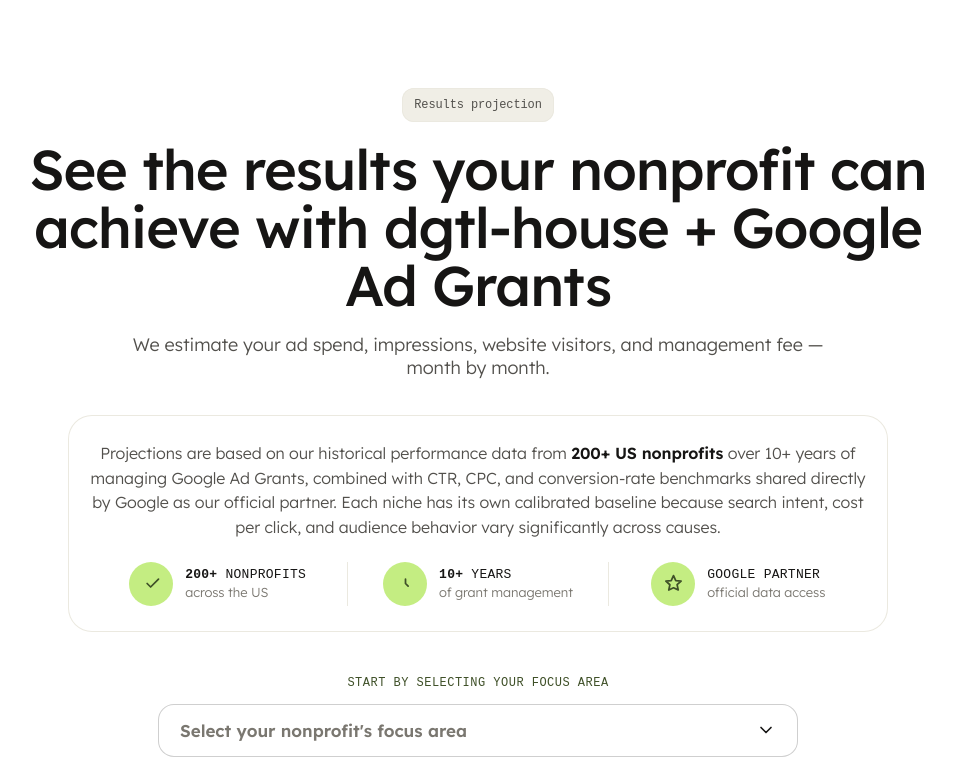
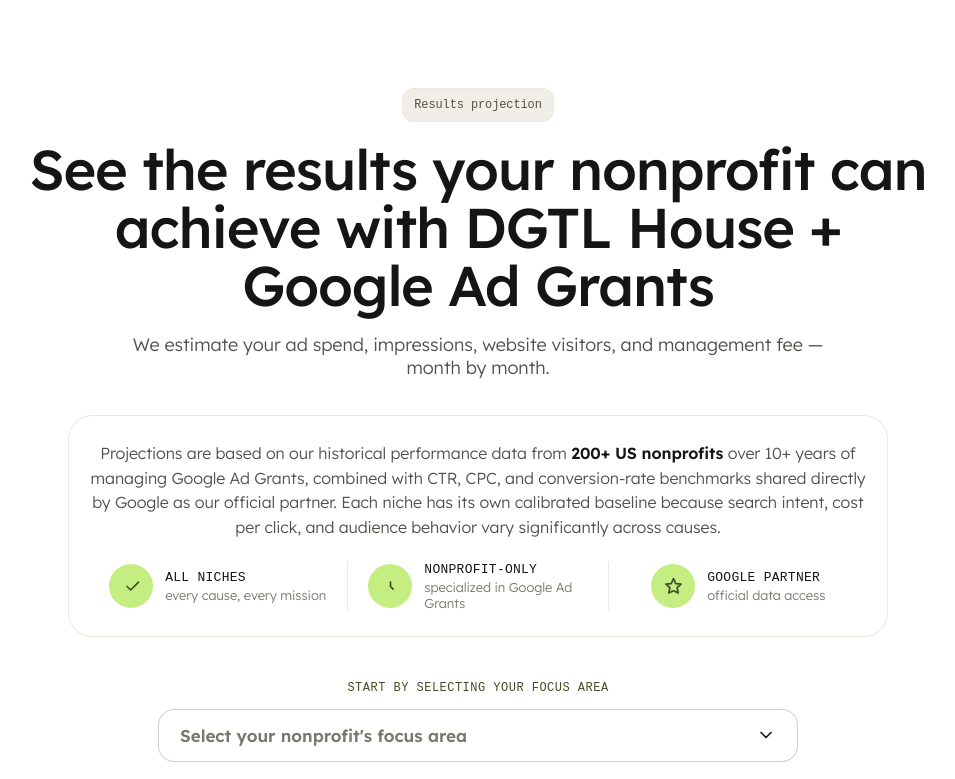
Before and after one commit to DGTL-House/calculator, a React (Vite) app: page / in a window 1280 px wide. Shown: the top 779 px of the page, without its empty margins (162-1117 px from the left). Built offline with nearby package versions, Linux system fonts and the light colour scheme; a web font is replaced by a local one.

Commit message:
fix calc

```diff
--- a/src/components/NicheStep.tsx
+++ b/src/components/NicheStep.tsx
@@ -1,91 +1,131 @@
-import { useState } from 'react'
-import { NICHES } from '../model/data'
-import { Eyebrow } from './Eyebrow'
+import { useState } from "react";
+import { NICHES } from "../model/data";
+import { Eyebrow } from "./Eyebrow";
 
 const TRUST_ITEMS = [
-  { stat: '200+', label: 'NONPROFITS', sub: 'across the US', iconPath: 'M20 7l-9 9-4-4' },
-  { stat: '10+', label: 'YEARS', sub: 'of grant management', iconPath: 'M12 7v5l3 3' },
   {
-    stat: '',
-    label: 'GOOGLE PARTNER',
-    sub: 'official data access',
-    iconPath: 'M12 3l2.6 5.6 6.1.6-4.6 4.1 1.3 6L12 16.9 6.6 19.4 7.9 13.4 3.3 9.3l6.1-.6z',
+    stat: "",
+    label: "ALL NICHES",
+    sub: "every cause, every mission",
+    iconPath: "M20 7l-9 9-4-4",
   },
-]
+  {
+    stat: "",
+    label: "NONPROFIT-ONLY",
+    sub: "specialized in Google Ad Grants",
+    iconPath: "M12 7v5l3 3",
+  },
+  {
+    stat: "",
+    label: "GOOGLE PARTNER",
+    sub: "official data access",
+    iconPath:
+      "M12 3l2.6 5.6 6.1.6-4.6 4.1 1.3 6L12 16.9 6.6 19.4 7.9 13.4 3.3 9.3l6.1-.6z",
+  },
+];
 
 interface NicheStepProps {
-  niche: number | null
-  onSelectNiche: (index: number) => void
-  onContinue: () => void
+  niche: number | null;
+  onSelectNiche: (index: number) => void;
+  onContinue: () => void;
 }
 
-export function NicheStep({ niche, onSelectNiche, onContinue }: NicheStepProps) {
-  const [open, setOpen] = useState(false)
-  const hasNiche = niche != null
-  const selected = hasNiche ? NICHES[niche] : null
+export function NicheStep({
+  niche,
+  onSelectNiche,
+  onContinue,
+}: NicheStepProps) {
+  const [open, setOpen] = useState(false);
+  const hasNiche = niche != null;
+  const selected = hasNiche ? NICHES[niche] : null;
 
   return (
     <section
       style={{
         maxWidth: 1080,
-        margin: '0 auto',
-        padding: '88px 40px 120px',
-        display: 'flex',
-        flexDirection: 'column',
-        alignItems: 'center',
-        textAlign: 'center',
+        margin: "0 auto",
+        padding: "88px 40px 120px",
+        display: "flex",
+        flexDirection: "column",
+        alignItems: "center",
+        textAlign: "center",
       }}
     >
       <Eyebrow>Results projection</Eyebrow>
       <h1
         style={{
-          margin: '18px 0 0',
+          margin: "18px 0 0",
           maxWidth: 920,
           fontWeight: 500,
-          fontSize: 'clamp(34px, 5vw, 56px)',
+          fontSize: "clamp(34px, 5vw, 56px)",
           lineHeight: 1.04,
-          letterSpacing: '-0.02em',
+          letterSpacing: "-0.02em",
         }}
       >
-        See the results your nonprofit can achieve with dgtl-house + Google Ad Grants
+        See the results your nonprofit can achieve with DGTL House + Google Ad
+        Grants
       </h1>
-      <p style={{ margin: '18px 0 0', maxWidth: 720, fontSize: 18, fontWeight: 300, color: 'var(--ink-500)' }}>
-        We estimate your ad spend, impressions, website visitors, and management fee &mdash; month by month.
+      <p
+        style={{
+          margin: "18px 0 0",
+          maxWidth: 720,
+          fontSize: 18,
+          fontWeight: 300,
+          color: "var(--ink-500)",
+        }}
+      >
+        We estimate your ad spend, impressions, website visitors, and management
+        fee &mdash; month by month.
       </p>
 
       {/* trust block */}
-      <div className="card" style={{ marginTop: 36, maxWidth: 820, padding: '26px 20px' }}>
-        <p style={{ margin: '0 0 22px', fontSize: 16, lineHeight: 1.55, fontWeight: 300, color: 'var(--ink-500)' }}>
-          Projections are based on our historical performance data from{' '}
-          <strong style={{ fontWeight: 600, color: 'var(--ink-900)' }}>200+ US nonprofits</strong> over 10+ years of
-          managing Google Ad Grants, combined with CTR, CPC, and conversion-rate benchmarks shared directly by Google
-          as our official partner. Each niche has its own calibrated baseline because search intent, cost per click,
-          and audience behavior vary significantly across causes.
+      <div
+        className="card"
+        style={{ marginTop: 36, maxWidth: 820, padding: "26px 20px" }}
+      >
+        <p
+          style={{
+            margin: "0 0 22px",
+            fontSize: 16,
+            lineHeight: 1.55,
+            fontWeight: 300,
+            color: "var(--ink-500)",
+          }}
+        >
+          Projections are based on our historical performance data from{" "}
+          <strong style={{ fontWeight: 600, color: "var(--ink-900)" }}>
+            200+ US nonprofits
+          </strong>{" "}
+          over 10+ years of managing Google Ad Grants, combined with CTR, CPC,
+          and conversion-rate benchmarks shared directly by Google as our
+          official partner. Each niche has its own calibrated baseline because
+          search intent, cost per click, and audience behavior vary
+          significantly across causes.
         </p>
-        <div style={{ display: 'flex', flexWrap: 'wrap', rowGap: 16 }}>
+        <div style={{ display: "flex", flexWrap: "wrap", rowGap: 16 }}>
           {TRUST_ITEMS.map((t, i) => (
             <div
               key={t.label}
               style={{
                 flex: 1,
-                display: 'flex',
-                alignItems: 'center',
+                display: "flex",
+                alignItems: "center",
                 gap: 12,
-                justifyContent: 'center',
-                padding: '0 20px',
-                borderLeft: i > 0 ? '1px solid var(--cream-400)' : undefined,
+                justifyContent: "center",
+                padding: "0 20px",
+                borderLeft: i > 0 ? "1px solid var(--cream-400)" : undefined,
               }}
             >
               <span
                 style={{
-                  flex: '0 0 auto',
-                  display: 'inline-flex',
-                  alignItems: 'center',
-                  justifyContent: 'center',
+                  flex: "0 0 auto",
+                  display: "inline-flex",
+                  alignItems: "center",
+                  justifyContent: "center",
                   width: 44,
                   height: 44,
                   borderRadius: 999,
-                  background: 'var(--lime-300)',
+                  background: "var(--lime-300)",
                 }}
               >
                 <svg
@@ -101,49 +141,87 @@
                   <path d={t.iconPath} />
                 </svg>
               </span>
-              <span style={{ display: 'flex', flexDirection: 'column', textAlign: 'left', gap: 2 }}>
-                <span style={{ fontFamily: 'var(--font-mono)', fontSize: 13, letterSpacing: '0.02em', color: 'var(--ink-900)' }}>
-                  <strong style={{ fontWeight: 600 }}>{t.stat}</strong> {t.label}
+              <span
+                style={{
+                  display: "flex",
+                  flexDirection: "column",
+                  textAlign: "left",
+                  gap: 2,
+                }}
+              >
+                <span
+                  style={{
+                    fontFamily: "var(--font-mono)",
+                    fontSize: 13,
+                    letterSpacing: "0.02em",
+                    color: "var(--ink-900)",
+                  }}
+                >
+                  <strong style={{ fontWeight: 600 }}>{t.stat}</strong>{" "}
+                  {t.label}
                 </span>
-                <span style={{ fontSize: 13, fontWeight: 300, color: 'var(--ink-400)' }}>{t.sub}</span>
+                <span
+                  style={{
+                    fontSize: 13,
+                    fontWeight: 300,
+                    color: "var(--ink-400)",
+                  }}
+                >
+                  {t.sub}
+                </span>
               </span>
             </div>
           ))}
         </div>
       </div>
 
-      <p className="mono-label" style={{ margin: '44px 0 0' }}>
+      <p className="mono-label" style={{ margin: "44px 0 0" }}>
         Start by selecting your focus area
       </p>
 
       {/* niche dropdown */}
-      <div style={{ width: '100%', maxWidth: 640, margin: '14px auto 0', position: 'relative' }}>
+      <div
+        style={{
+          width: "100%",
+          maxWidth: 640,
+          margin: "14px auto 0",
+          position: "relative",
+        }}
+      >
         <button
           onClick={() => setOpen((o) => !o)}
           style={{
-            display: 'flex',
-            alignItems: 'center',
-            justifyContent: 'space-between',
+            display: "flex",
+            alignItems: "center",
+            justifyContent: "space-between",
             gap: 14,
-            width: '100%',
-            padding: '16px 22px',
-            background: '#FFFFFF',
+            width: "100%",
+            padding: "16px 22px",
+            background: "#FFFFFF",
             borderRadius: 16,
-            border: 'none',
-            boxShadow: `inset 0 0 0 1px ${open ? '#3F5028' : '#CFCFCF'}`,
-            cursor: 'pointer',
-            transition: 'box-shadow .16s ease',
+            border: "none",
+            boxShadow: `inset 0 0 0 1px ${open ? "#3F5028" : "#CFCFCF"}`,
+            cursor: "pointer",
+            transition: "box-shadow .16s ease",
           }}
         >
-          <span style={{ display: 'flex', flexDirection: 'column', textAlign: 'left', gap: 2, minWidth: 0 }}>
+          <span
+            style={{
+              display: "flex",
+              flexDirection: "column",
+              textAlign: "left",
+              gap: 2,
+              minWidth: 0,
+            }}
+          >
             <span
               style={{
                 fontSize: 17,
                 fontWeight: 600,
-                color: selected ? 'var(--ink-900)' : 'var(--ink-400)',
-                whiteSpace: 'nowrap',
-                overflow: 'hidden',
-                textOverflow: 'ellipsis',
+                color: selected ? "var(--ink-900)" : "var(--ink-400)",
+                whiteSpace: "nowrap",
+                overflow: "hidden",
+                textOverflow: "ellipsis",
               }}
             >
               {selected ? selected.title : "Select your nonprofit's focus area"}
@@ -153,10 +231,10 @@
                 style={{
                   fontSize: 13,
                   fontWeight: 300,
-                  color: 'var(--ink-400)',
-                  whiteSpace: 'nowrap',
-                  overflow: 'hidden',
-                  textOverflow: 'ellipsis',
+                  color: "var(--ink-400)",
+                  whiteSpace: "nowrap",
+                  overflow: "hidden",
+                  textOverflow: "ellipsis",
                 }}
               >
                 {selected.desc}
@@ -168,59 +246,73 @@
             height="20"
             viewBox="0 0 24 24"
             fill="none"
-            style={{ flex: '0 0 auto', transition: 'transform .18s ease', transform: `rotate(${open ? 180 : 0}deg)` }}
+            style={{
+              flex: "0 0 auto",
+              transition: "transform .18s ease",
+              transform: `rotate(${open ? 180 : 0}deg)`,
+            }}
           >
-            <path d="M6 9l6 6 6-6" stroke="#161514" strokeWidth="2" strokeLinecap="round" strokeLinejoin="round" />
+            <path
+              d="M6 9l6 6 6-6"
+              stroke="#161514"
+              strokeWidth="2"
+              strokeLinecap="round"
+              strokeLinejoin="round"
+            />
           </svg>
         </button>
 
         {open && (
           <>
-            <div onClick={() => setOpen(false)} style={{ position: 'fixed', inset: 0, zIndex: 40 }} />
+            <div
+              onClick={() => setOpen(false)}
+              style={{ position: "fixed", inset: 0, zIndex: 40 }}
+            />
             <div
               style={{
-                position: 'absolute',
-                top: 'calc(100% + 8px)',
+                position: "absolute",
+                top: "calc(100% + 8px)",
                 left: 0,
                 right: 0,
                 zIndex: 50,
-                background: '#FFFFFF',
+                background: "#FFFFFF",
                 borderRadius: 16,
-                boxShadow: 'inset 0 0 0 1px var(--cream-400), 0 20px 48px rgba(22,21,20,0.16)',
+                boxShadow:
+                  "inset 0 0 0 1px var(--cream-400), 0 20px 48px rgba(22,21,20,0.16)",
                 maxHeight: 360,
-                overflowY: 'auto',
+                overflowY: "auto",
                 padding: 6,
-                textAlign: 'left',
+                textAlign: "left",
               }}
             >
               {NICHES.map((n, i) => {
-                const sel = niche === i
+                const sel = niche === i;
                 return (
                   <button
                     key={n.title}
                     onClick={() => {
-                      onSelectNiche(i)
-                      setOpen(false)
+                      onSelectNiche(i);
+                      setOpen(false);
                     }}
                     style={{
-                      display: 'flex',
-                      flexDirection: 'column',
+                      display: "flex",
+                      flexDirection: "column",
                       gap: 2,
-                      width: '100%',
-                      textAlign: 'left',
-                      padding: '12px 14px',
-                      border: 'none',
+                      width: "100%",
+                      textAlign: "left",
+                      padding: "12px 14px",
+                      border: "none",
                       borderRadius: 11,
-                      cursor: 'pointer',
-                      background: sel ? 'var(--lime-300)' : 'transparent',
+                      cursor: "pointer",
+                      background: sel ? "var(--lime-300)" : "transparent",
                     }}
                   >
                     <span
                       style={{
                         fontSize: 15,
                         fontWeight: 700,
-                        letterSpacing: '-0.01em',
-                        color: sel ? 'var(--lime-700)' : 'var(--ink-900)',
+                        letterSpacing: "-0.01em",
+                        color: sel ? "var(--lime-700)" : "var(--ink-900)",
                       }}
                     >
                       {n.title}
@@ -230,25 +322,36 @@
                         fontSize: 13,
                         fontWeight: 300,
                         lineHeight: 1.4,
-                        color: sel ? 'rgba(63,80,40,0.8)' : 'var(--ink-400)',
+                        color: sel ? "rgba(63,80,40,0.8)" : "var(--ink-400)",
                       }}
                     >
                       {n.desc}
                     </span>
                   </button>
-                )
+                );
               })}
             </div>
           </>
         )}
       </div>
 
-      <button className="btn-cta" onClick={onContinue} disabled={!hasNiche} style={{ marginTop: 22 }}>
+      <button
+        className="btn-cta"
+        onClick={onContinue}
+        disabled={!hasNiche}
+        style={{ marginTop: 22 }}
+      >
         <span>See my projection</span>
         <svg width="18" height="18" viewBox="0 0 24 24" fill="none">
-          <path d="M5 12h14M13 6l6 6-6 6" stroke="currentColor" strokeWidth="2" strokeLinecap="round" strokeLinejoin="round" />
+          <path
+            d="M5 12h14M13 6l6 6-6 6"
+            stroke="currentColor"
+            strokeWidth="2"
+            strokeLinecap="round"
+            strokeLinejoin="round"
+          />
         </svg>
       </button>
     </section>
-  )
+  );
 }
```
Also changed, not shown: src/components/ResultsStep.tsx (+31 -32 lines).
